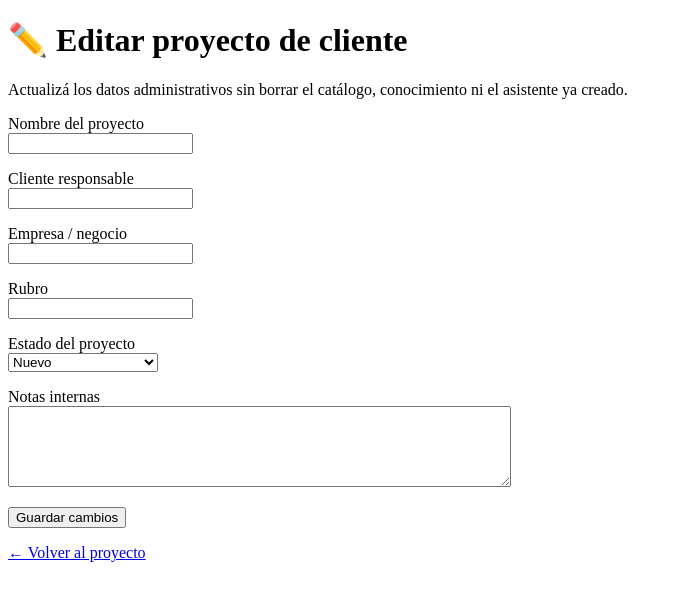
After one commit to gastonantoff/antoff-northbots-demo, a FastAPI app: template templates/editar_proyecto.html in a window 1280 px wide. The commit adds this page. Shown: the top 601 px of the page, without its empty margins (0-682 px from the left). Run offline with FastAPI, Linux system fonts and the light colour scheme; the template is opened without the code that fills it, so the values that code supplies are empty.

Commit message:
Agregar gestión de proyectos de clientes

```diff
--- a/db_manager.py
+++ b/db_manager.py
@@ -811,7 +811,8 @@ def guardar_proyecto(
     cliente,
     empresa,
     rubro,
-    observaciones
+    estado="Nuevo",
+    observaciones=""
 ):
     conexion = sqlite3.connect("negocios.db")
     cursor = conexion.cursor()
@@ -822,21 +823,67 @@ def guardar_proyecto(
             cliente,
             empresa,
             rubro,
+            estado,
             observaciones,
             fecha_creacion,
             fecha_actualizacion
         )
-        VALUES (?, ?, ?, ?, ?, datetime('now'), datetime('now'))
+        VALUES (?, ?, ?, ?, ?, ?, datetime('now'), datetime('now'))
     """, (
         nombre,
         cliente,
         empresa,
         rubro,
+        estado,
         observaciones
     ))
 
-    conexion.commit()
-    conexion.close()
+    proyecto_id = cursor.lastrowid
+    conexion.commit()
+    conexion.close()
+
+    return proyecto_id
+
+
+def actualizar_proyecto(
+    proyecto_id,
+    nombre,
+    cliente,
+    empresa,
+    rubro,
+    estado,
+    observaciones=""
+):
+    """Actualiza los datos administrativos de un proyecto cliente."""
+    conexion = sqlite3.connect(DB_NAME)
+    cursor = conexion.cursor()
+
+    cursor.execute("""
+        UPDATE proyectos
+        SET
+            nombre = ?,
+            cliente = ?,
+            empresa = ?,
+            rubro = ?,
+            estado = ?,
+            observaciones = ?,
+            fecha_actualizacion = datetime('now')
+        WHERE id = ?
+    """, (
+        nombre,
+        cliente,
+        empresa,
+        rubro,
+        estado,
+        observaciones,
+        proyecto_id,
+    ))
+
+    actualizado = cursor.rowcount > 0
+    conexion.commit()
+    conexion.close()
+
+    return actualizado
 
 def guardar_empresa_proyecto(
     proyecto_id,
@@ -876,6 +923,33 @@ def guardar_empresa_proyecto(
 
     conexion.commit()
     conexion.close()
+
+
+def obtener_empresa_proyecto(proyecto_id):
+    """Devuelve la ficha del negocio vinculada a un proyecto de asistente."""
+    conexion = sqlite3.connect(DB_NAME)
+    cursor = conexion.cursor()
+
+    cursor.execute("""
+        SELECT
+            id,
+            proyecto_id,
+            nombre,
+            rubro,
+            whatsapp,
+            direccion,
+            horario,
+            sitio_web,
+            observaciones
+        FROM empresa_proyecto
+        WHERE proyecto_id = ?
+    """, (proyecto_id,))
+
+    empresa = cursor.fetchone()
+    conexion.close()
+
+    return empresa
+
 
 def obtener_proyectos():
     conexion = sqlite3.connect("negocios.db")
--- a/main.py
+++ b/main.py
@@ -23,11 +23,13 @@ from db_manager import (
 
     #Proyectos
     guardar_proyecto,
+    actualizar_proyecto,
     obtener_proyectos,
     obtener_proyecto_por_id,
 
     #Empresa
     guardar_empresa_proyecto,
+    obtener_empresa_proyecto,
 
     #Perfil de negocio
     guardar_perfil_negocio,
@@ -618,7 +620,7 @@ def guardar_nuevo_proyecto(
     rubro: str = Form(...),
     estado: str = Form(...)
 ):
-    guardar_proyecto(
+    proyecto_id = guardar_proyecto(
         nombre,
         cliente,
         empresa,
@@ -627,7 +629,7 @@ def guardar_nuevo_proyecto(
     )
 
     return RedirectResponse(
-        url="/proyectos",
+        url=f"/proyectos/{proyecto_id}",
         status_code=303
     )
 
@@ -709,6 +711,120 @@ def ver_proyecto(
     )
 
 
+@app.get("/proyectos/{id}/produccion")
+def panel_produccion_proyecto(request: Request, id: int):
+    """Panel único para fabricar, validar y preparar la instalación."""
+    proyecto = obtener_proyecto_por_id(id)
+    if proyecto is None:
+        raise HTTPException(status_code=404, detail="Proyecto no encontrado")
+
+    return templates.TemplateResponse(
+        request=request,
+        name="produccion_proyecto.html",
+        context={
+            "proyecto": proyecto,
+            "empresa": obtener_empresa_proyecto(id),
+            "catalogo_total": len(obtener_items_catalogo(id)),
+            "conocimiento_total": len(obtener_conocimiento(id)),
+            "tiene_personalidad": bool(obtener_personalidad(id)),
+            "canales": obtener_canales(id),
+            "asistente": obtener_asistente(id),
+        },
+    )
+
+
+@app.post("/proyectos/{id}/produccion/ejecutar")
+def ejecutar_produccion_proyecto(request: Request, id: int):
+    """Ejecuta una única pasada 13 → 14 → 15 para un cliente."""
+    proyecto = obtener_proyecto_por_id(id)
+    if proyecto is None:
+        raise HTTPException(status_code=404, detail="Proyecto no encontrado")
+
+    from motor_estacion13 import fabricar_asistente
+    from motor_estacion14 import ejecutar_estacion14
+    from motor_estacion15 import ejecutar_estacion15
+
+    resultado_13 = fabricar_asistente(id)
+    resultado_14 = None
+    resultado_15 = None
+
+    if resultado_13.get("exito"):
+        resultado_14 = ejecutar_estacion14(id)
+
+    if resultado_14 and resultado_14.get("estado") == "APROBADO":
+        # No se reciben ni persisten secretos: el acceso externo será
+        # autorizado por el propietario al conectar el canal real.
+        resultado_15 = ejecutar_estacion15(
+            proyecto_id=id,
+            resultado_estacion14=resultado_14,
+            canales_solicitados=obtener_canales(id),
+            configuraciones=None,
+        )
+
+    return templates.TemplateResponse(
+        request=request,
+        name="resultado_produccion.html",
+        context={
+            "proyecto": proyecto,
+            "estacion13": resultado_13,
+            "estacion14": resultado_14,
+            "estacion15": resultado_15,
+        },
+    )
+
+
+@app.get("/proyectos/{id}/editar")
+def editar_proyecto(
+    request: Request,
+    id: int
+):
+    proyecto = obtener_proyecto_por_id(id)
+
+    if proyecto is None:
+        raise HTTPException(
+            status_code=404,
+            detail="Proyecto no encontrado"
+        )
+
+    return templates.TemplateResponse(
+        request=request,
+        name="editar_proyecto.html",
+        context={"proyecto": proyecto}
+    )
+
+
+@app.post("/proyectos/{id}/actualizar")
+def actualizar_proyecto_cliente(
+    id: int,
+    nombre: str = Form(...),
+    cliente: str = Form(...),
+    empresa: str = Form(...),
+    rubro: str = Form(...),
+    estado: str = Form(...),
+    observaciones: str = Form("")
+):
+    actualizado = actualizar_proyecto(
+        id,
+        nombre.strip(),
+        cliente.strip(),
+        empresa.strip(),
+        rubro.strip(),
+        estado,
+        observaciones.strip(),
+    )
+
+    if not actualizado:
+        raise HTTPException(
+            status_code=404,
+            detail="Proyecto no encontrado"
+        )
+
+    return RedirectResponse(
+        url=f"/proyectos/{id}",
+        status_code=303
+    )
+
+
 @app.get("/proyectos/{id}/empresa")
 def empresa_proyecto(
     request: Request,
@@ -722,11 +838,14 @@ def empresa_proyecto(
             detail="Proyecto no encontrado"
         )
 
+    empresa = obtener_empresa_proyecto(id)
+
     return templates.TemplateResponse(
         request=request,
         name="empresa.html",
         context={
-            "proyecto": proyecto
+            "proyecto": proyecto,
+            "empresa": empresa,
         }
     )
 
@@ -742,6 +861,19 @@ def guardar_empresa(
     sitio_web: str = Form(""),
     observaciones: str = Form("")
 ):
+    proyecto = obtener_proyecto_por_id(id)
+
+    if proyecto is None:
+        raise HTTPException(
+            status_code=404,
+            detail="Proyecto no encontrado"
+        )
+
+    # Los datos iniciales del proyecto sirven como respaldo para que
+    # una ficha incompleta nunca borre la identidad del negocio cliente.
+    nombre = nombre.strip() or proyecto[3]
+    rubro = rubro.strip() or proyecto[4]
+
     guardar_empresa_proyecto(
         id,
         nombre,
--- /dev/null
+++ b/templates/editar_proyecto.html
@@ -0,0 +1,46 @@
+<!DOCTYPE html>
+<html lang="es">
+<head>
+    <meta charset="UTF-8">
+    <title>Editar proyecto</title>
+</head>
+<body>
+
+    <h1>✏️ Editar proyecto de cliente</h1>
+    <p>Actualizá los datos administrativos sin borrar el catálogo, conocimiento ni el asistente ya creado.</p>
+
+    <form method="post" action="/proyectos/{{ proyecto[0] }}/actualizar">
+        <p>
+            <label>Nombre del proyecto</label><br>
+            <input type="text" name="nombre" value="{{ proyecto[1] }}" required>
+        </p>
+        <p>
+            <label>Cliente responsable</label><br>
+            <input type="text" name="cliente" value="{{ proyecto[2] }}" required>
+        </p>
+        <p>
+            <label>Empresa / negocio</label><br>
+            <input type="text" name="empresa" value="{{ proyecto[3] }}" required>
+        </p>
+        <p>
+            <label>Rubro</label><br>
+            <input type="text" name="rubro" value="{{ proyecto[4] }}" required>
+        </p>
+        <p>
+            <label>Estado del proyecto</label><br>
+            <select name="estado">
+                {% for opcion in ["Nuevo", "Recolección de datos", "En desarrollo", "En pruebas", "Listo para instalar", "Instalado", "Pausado"] %}
+                    <option value="{{ opcion }}" {% if proyecto[5] == opcion %}selected{% endif %}>{{ opcion }}</option>
+                {% endfor %}
+            </select>
+        </p>
+        <p>
+            <label>Notas internas</label><br>
+            <textarea name="observaciones" rows="5" cols="60">{{ proyecto[8] or '' }}</textarea>
+        </p>
+        <button type="submit">Guardar cambios</button>
+    </form>
+
+    <p><a href="/proyectos/{{ proyecto[0] }}">← Volver al proyecto</a></p>
+</body>
+</html>
--- a/templates/nuevo_proyecto.html
+++ b/templates/nuevo_proyecto.html
@@ -6,7 +6,8 @@
 </head>
 <body>
 
-    <h1>Nuevo Proyecto</h1>
+    <h1>Nuevo Proyecto de Cliente</h1>
+    <p>Creá un espacio independiente para el negocio. Su información, catálogo, asistente y canales quedarán separados de los demás clientes.</p>
 
     <form action="/proyectos/guardar" method="post">
 
@@ -49,8 +50,11 @@
         <p>
             <label>Estado</label><br>
             <select name="estado">
+                <option value="Nuevo">Nuevo</option>
+                <option value="Recolección de datos">Recolección de datos</option>
                 <option value="En desarrollo">En desarrollo</option>
                 <option value="En pruebas">En pruebas</option>
+                <option value="Listo para instalar">Listo para instalar</option>
                 <option value="Instalado">Instalado</option>
                 <option value="Pausado">Pausado</option>
             </select>
--- a/templates/proyectos.html
+++ b/templates/proyectos.html
@@ -33,6 +33,12 @@
 
             <p><strong>Estado:</strong> {{ proyecto[5] }}</p>
 
+            <p>
+                <a href="/proyectos/{{ proyecto[0] }}">Abrir proyecto</a>
+                ·
+                <a href="/proyectos/{{ proyecto[0] }}/editar">Editar datos</a>
+            </p>
+
             <hr>
 
         {% endfor %}
```
Also changed, not shown: templates/empresa.html (+81 -4 lines), templates/proyecto.html (+15 -5 lines).
